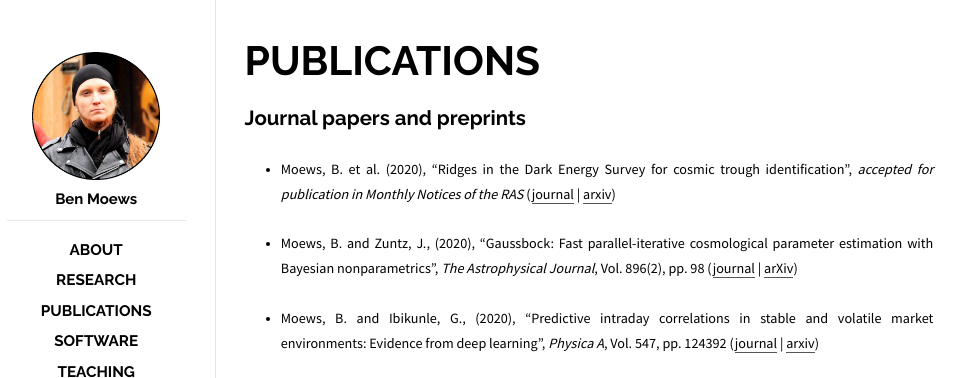
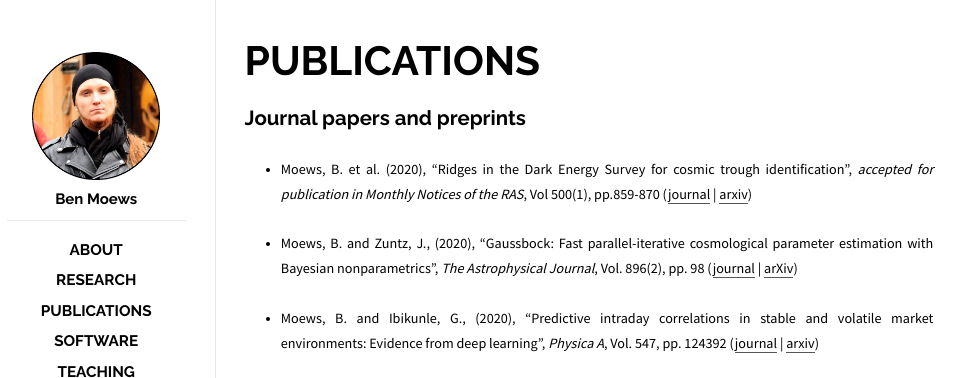
Before and after one commit to moews/moews.github.io, a Jekyll site: the page built from _posts/2017-03-25-publications.md, in a window 1280 px wide. Shown: the top 378 px of the page, without its empty margins (143-1109 px from the left). Built offline with Jekyll 4.4.1, drawn with Linux system fonts in a browser that asks for light colours.

Commit message:
Update 2017-03-25-publications.md

```diff
--- a/_posts/2017-03-25-publications.md
+++ b/_posts/2017-03-25-publications.md
@@ -8,7 +8,7 @@
 
 ## Journal papers and preprints
 
-* <small>Moews, B. et al. (2020), "Ridges in the Dark Energy Survey for cosmic trough identification", _accepted for publication in Monthly Notices of the RAS_ ([journal](https://doi.org/10.1093/mnras/staa3204) | [arxiv](https://arxiv.org/abs/2005.08583))</small>
+* <small>Moews, B. et al. (2020), "Ridges in the Dark Energy Survey for cosmic trough identification", _accepted for publication in Monthly Notices of the RAS_, Vol 500(1), pp.859-870 ([journal](https://doi.org/10.1093/mnras/staa3204) | [arxiv](https://arxiv.org/abs/2005.08583))</small>
 
 * <small>Moews, B. and Zuntz, J., (2020), "Gaussbock: Fast parallel-iterative cosmological parameter estimation with Bayesian nonparametrics", _The Astrophysical Journal_, Vol. 896(2), pp. 98 ([journal](https://doi.org/10.3847%2F1538-4357%2Fab93cb) | [arXiv](https://arxiv.org/abs/1905.09800))</small>
 
```
